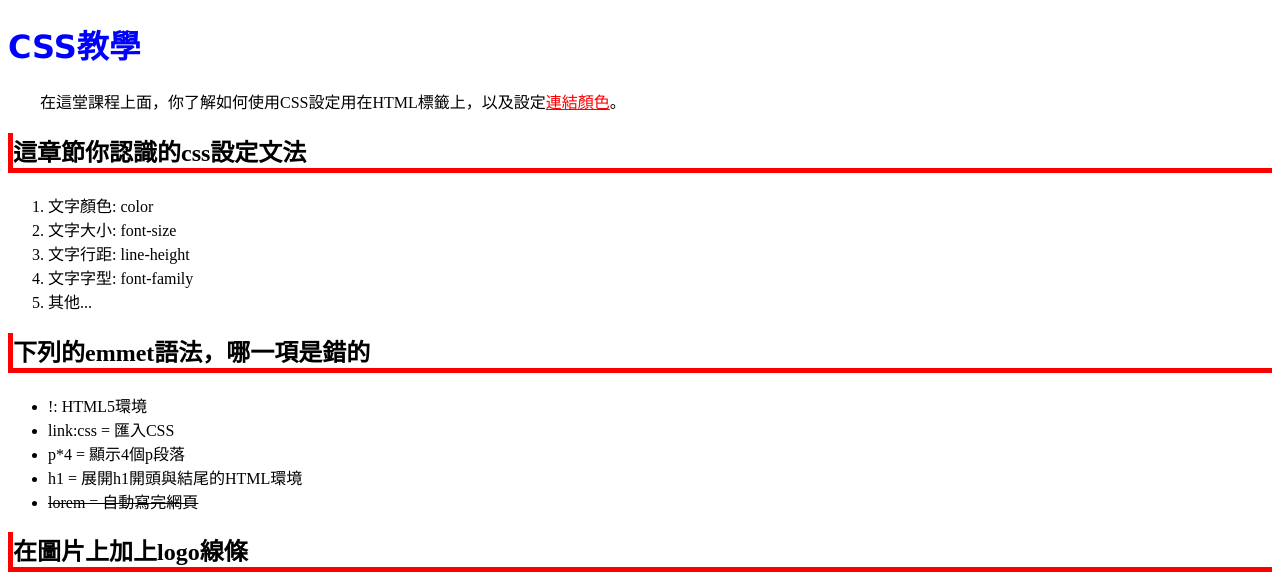
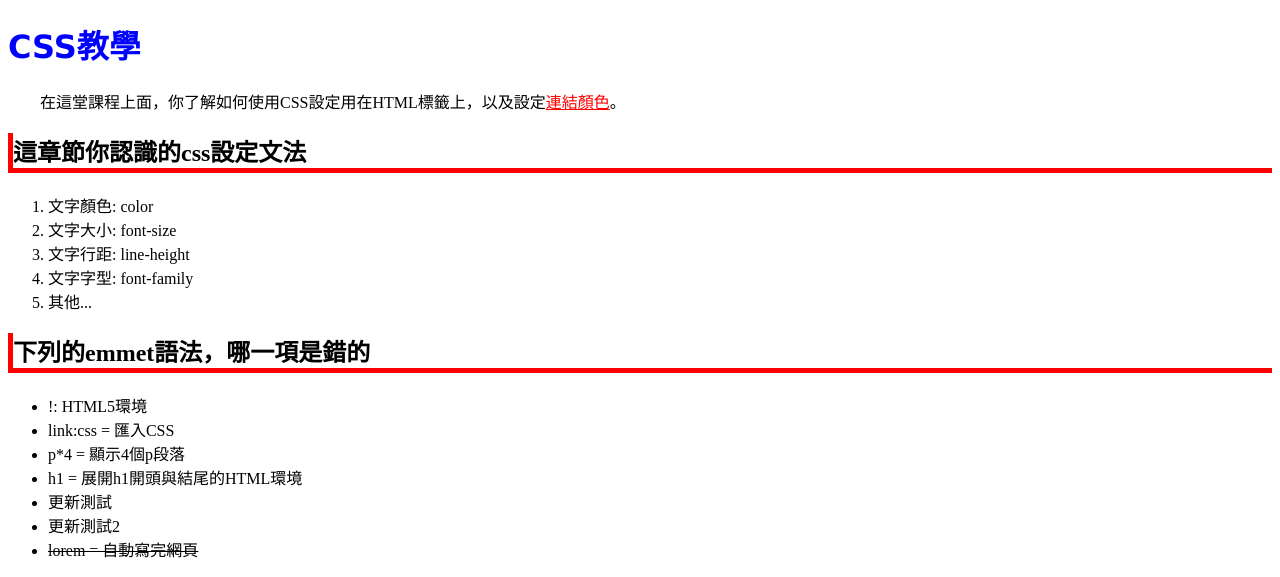
Before and after one commit to PY1-721/HTMLCSS, a plain HTML site: page index.html in a window 1280 px wide. Shown: the top 577 px of the page. Drawn offline with Linux system fonts and the light colour scheme.

Commit message:
更新html資訊

```diff
--- a/index.html
+++ b/index.html
@@ -25,6 +25,8 @@
         <li>link:css = 匯入CSS</li>
         <li>p*4 = 顯示4個p段落</li>
         <li>h1 = 展開h1開頭與結尾的HTML環境</li>
+        <li>更新測試</li>
+        <li>更新測試2</li>
         <li class="style2">lorem = 自動寫完網頁</li>
     </ul>
 
```
